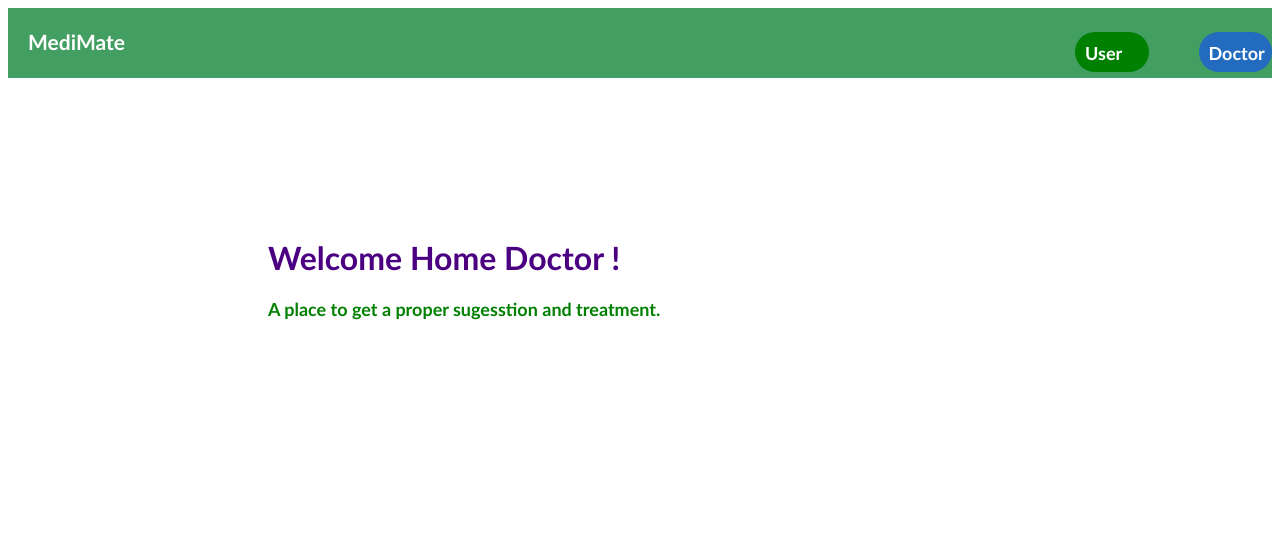
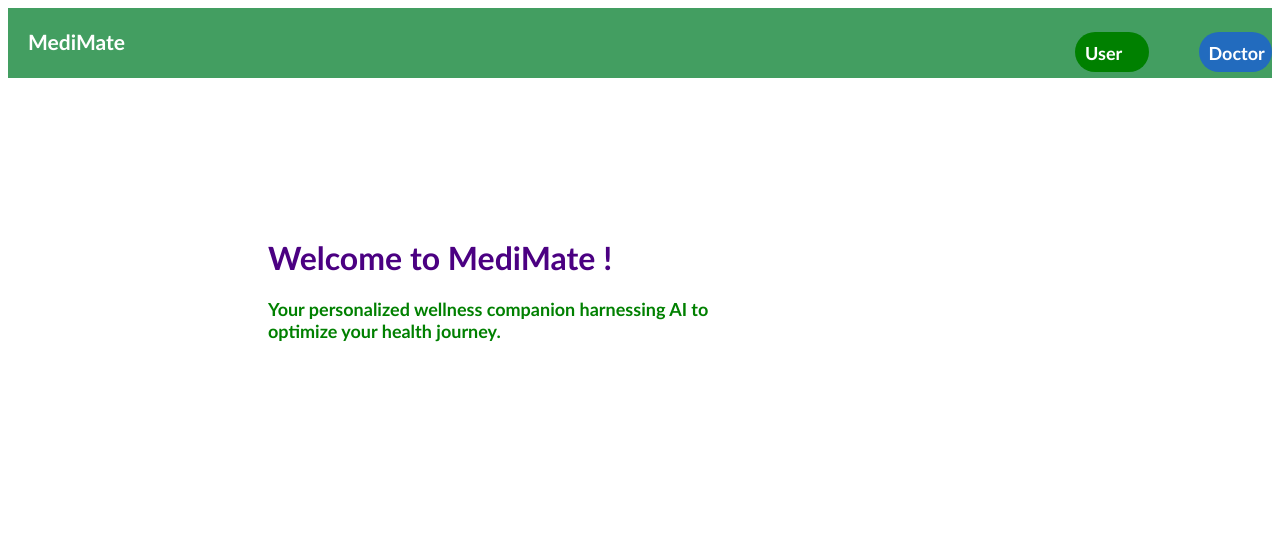
Before and after one commit to rutujamadane19/GoogleGirlHackathon, a Flask app: page / in a window 1280 px wide. Shown: the top 541 px of the page. Run offline with Flask 3, Linux system fonts and the light colour scheme; some libraries are stand-ins or nearby versions.

Commit message:
added model

```diff
--- a/DynamicHealthcareConsultingSystem/static/index.css
+++ b/DynamicHealthcareConsultingSystem/static/index.css
@@ -55,7 +55,7 @@
     float: right;
     width:500px;
     margin-right: 50px;
-    background-image: url('/static/images/index.jpg');
+     background-image: url('./images/index.jpg');
   background-size: cover;
 
     height:500px; /* Should be removed. Only for demonstration */
--- a/DynamicHealthcareConsultingSystem/template/patients/index.html
+++ b/DynamicHealthcareConsultingSystem/template/patients/index.html
@@ -19,8 +19,8 @@
         </div></header>
         <div class="main">
             <div class="col1">
-           <div class="welcome"><h1 id="welcome-title"><font color="indigo">Welcome Home Doctor ! </font></h1>
-            <h3 id="head-tag"><font color="green">A place to get a proper sugesstion and treatment.</font></h3></div>
+           <div class="welcome"><h1 id="welcome-title"><font color="indigo">Welcome to MediMate ! </font></h1>
+            <h3 id="head-tag"><font color="green">Your personalized wellness companion harnessing AI to optimize your health journey.</font></h3></div>
 
         </div>
         <div class="col2" ></div>
```
Also changed, not shown: 6 other files.
